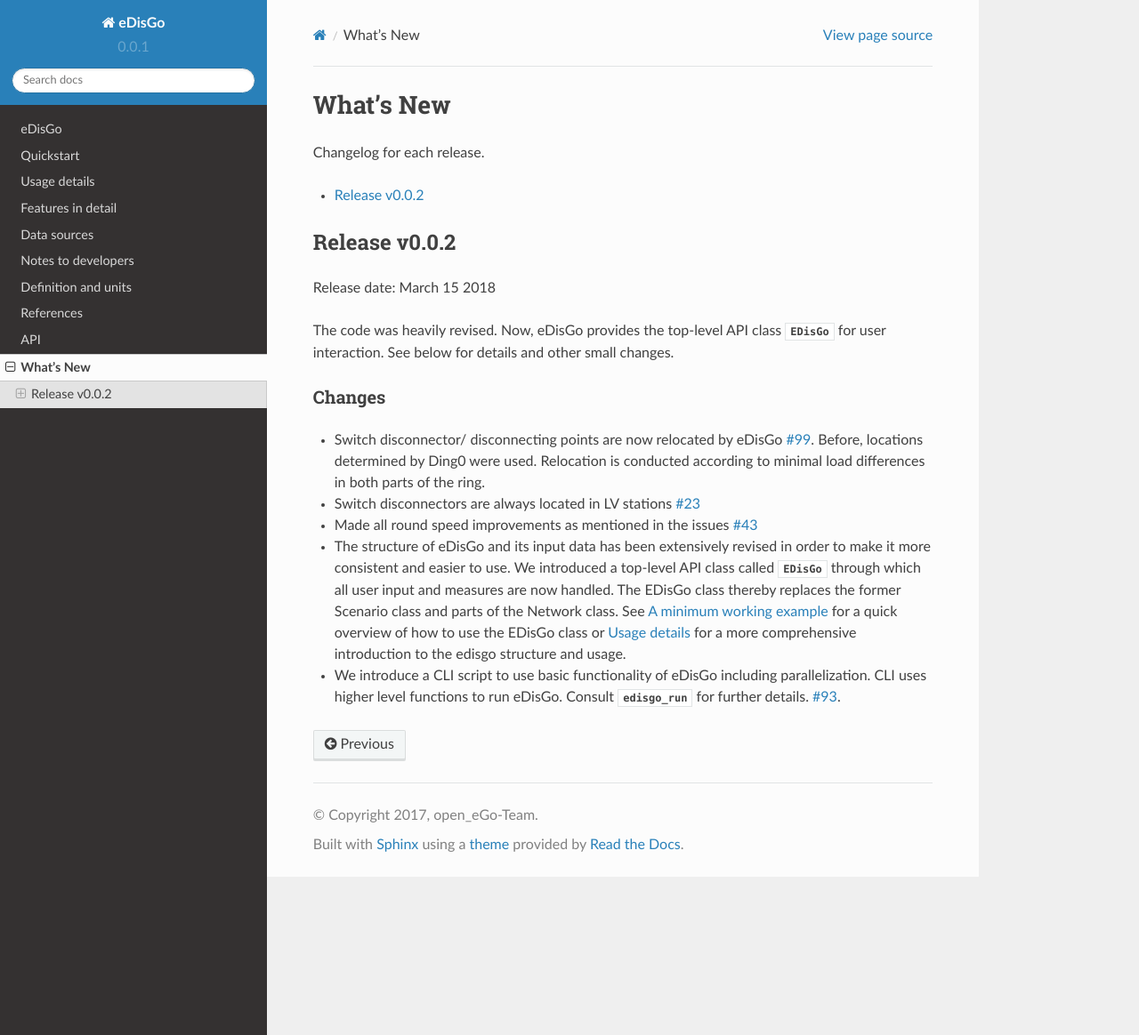
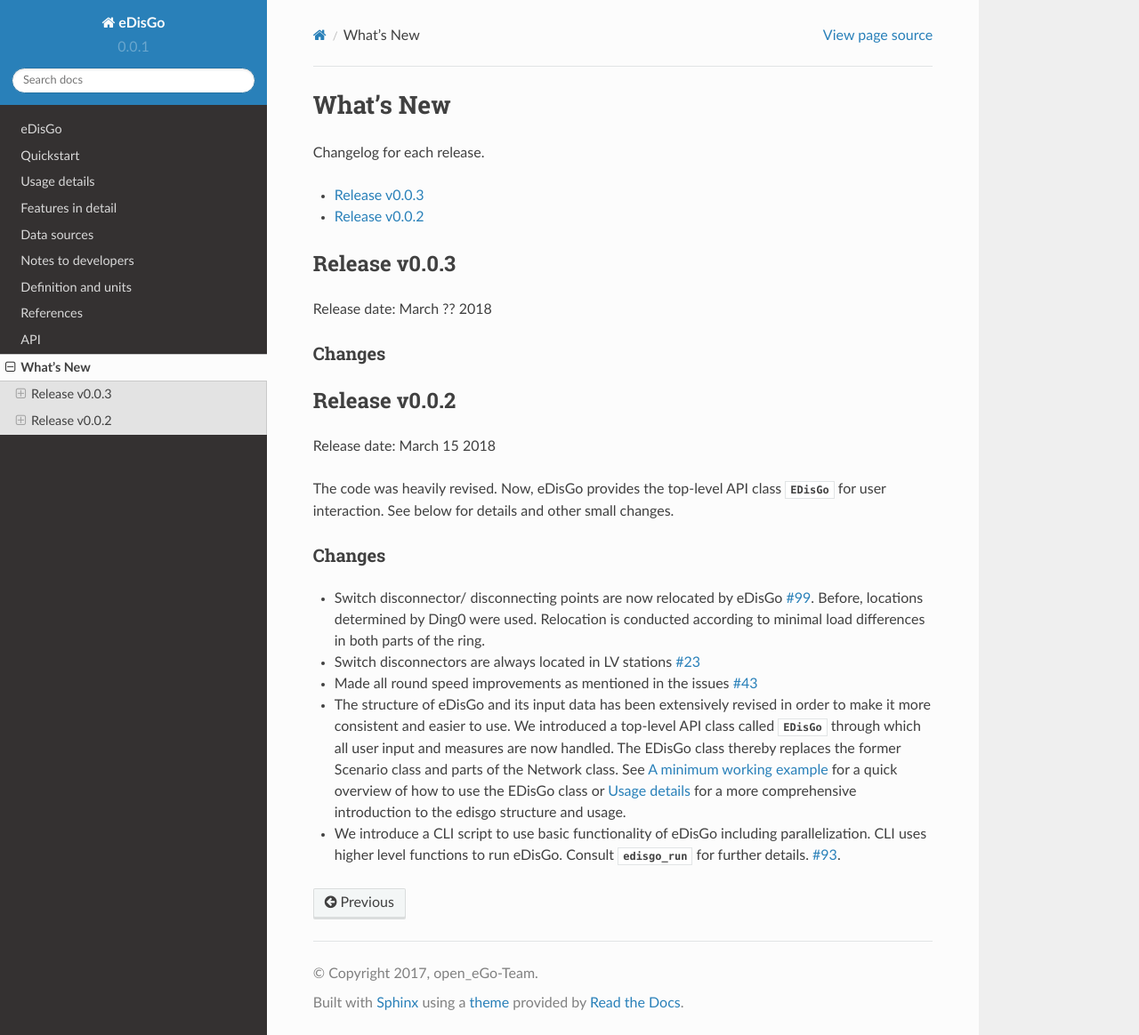
Before and after one commit to openego/eDisGo, a Sphinx documentation site: the page built from doc/whatsnew.rst, in a window 1280 px wide and 1164 px high. Shown: the whole window at 89% size. Built offline with Sphinx 7.4.7 and the Read the Docs theme 2.0.0, drawn with Linux system fonts in a browser that asks for light colours; formulas are drawn with MathJax 3.

Commit message:
Update version info and add "What's new" file

```diff
--- a/doc/whatsnew.rst
+++ b/doc/whatsnew.rst
@@ -8,4 +8,5 @@ Changelog for each release.
     :local:
     :backlinks: top
 
+.. include::  whatsnew/v0-0-3.rst
 .. include::  whatsnew/v0-0-2.rst
--- /dev/null
+++ b/doc/whatsnew/v0-0-3.rst
@@ -0,0 +1,8 @@
+Release v0.0.3
+==============
+
+Release date: March ?? 2018
+
+
+Changes
+-------
--- a/setup.py
+++ b/setup.py
@@ -23,7 +23,7 @@ class InstallSetup(install):
 
 setup(
     name='eDisGo',
-    version='0.0.2',
+    version='0.0.3',
     packages=find_packages(),
     url='https://github.com/openego/eDisGo',
     license='GNU Affero General Public License v3.0',
```
